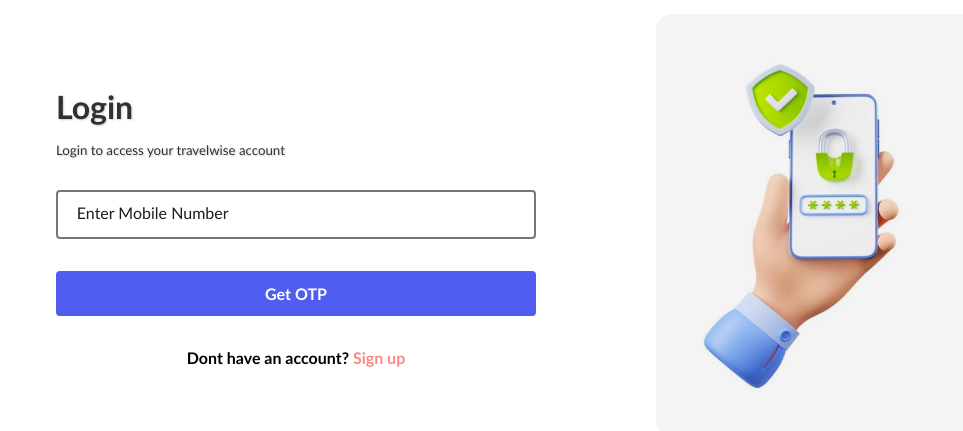
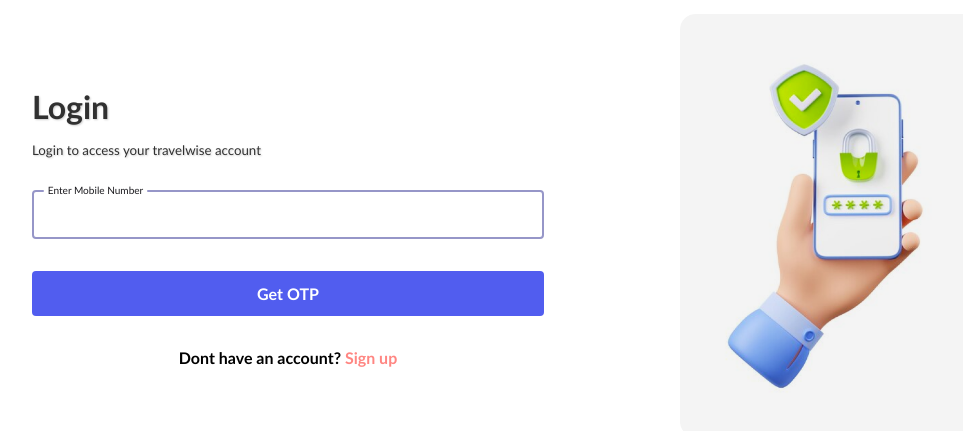
Before and after one commit to sameemul-haque/tasktotalx, a React (Vite) app: page / in a window 1280 px wide. Shown: the part 173-604 px from the top of the page, without its empty margins (124-1087 px from the left). Built offline with nearby package versions, Linux system fonts and the light colour scheme; no server answers.

Commit message:
update style

```diff
--- a/src/components/Login.jsx
+++ b/src/components/Login.jsx
@@ -72,7 +72,7 @@
           <h1>Login</h1>
           <h5>Login to access your travelwise account</h5>
           <div className="inputGroup">
-            <input type="phone" required autoComplete="off" value={phone}
+            <input type="phone" autoFocus required autoComplete="off" value={phone}
               onChange={(e) => setPhone(e.target.value)} />
             <label htmlFor="phnumber">Enter Mobile Number</label>
           </div>
--- a/src/style/style.css
+++ b/src/style/style.css
@@ -15,7 +15,7 @@
   align-items: center;
   height: 100vh;
   gap: 10vh;
-  margin: 0 10rem;
+  margin: 0 10vw;
 }
 
 .login-container {
@@ -61,14 +61,10 @@
   font-size: 100%;
   position: absolute;
   left: 0;
-  padding: 0.8em;
-  margin-left: 0.5em;
   pointer-events: none;
   transition: all 0.3s ease;
   color: #1C1B1F;
-}
-
-.inputGroup :is(input:focus, input:valid)~label {
+  font-size: 70%;
   transform: translateY(-50%) scale(.9);
   margin: 0em;
   margin-left: 0.5em;
@@ -110,7 +106,7 @@
 }
 
 .login-image {
-  width: 20rem;
+  width: 25vw;
 }
 
 .dont-have-an-account {
@@ -141,7 +137,7 @@
   cursor: pointer;
 }
 
-.success-container{
+.success-container {
   height: 100vh;
   display: flex;
   flex-direction: column;
@@ -149,7 +145,7 @@
   align-items: center;
 }
 
-.success-container .phone-btn{
+.success-container .phone-btn {
   width: 25rem;
 }
 
```
